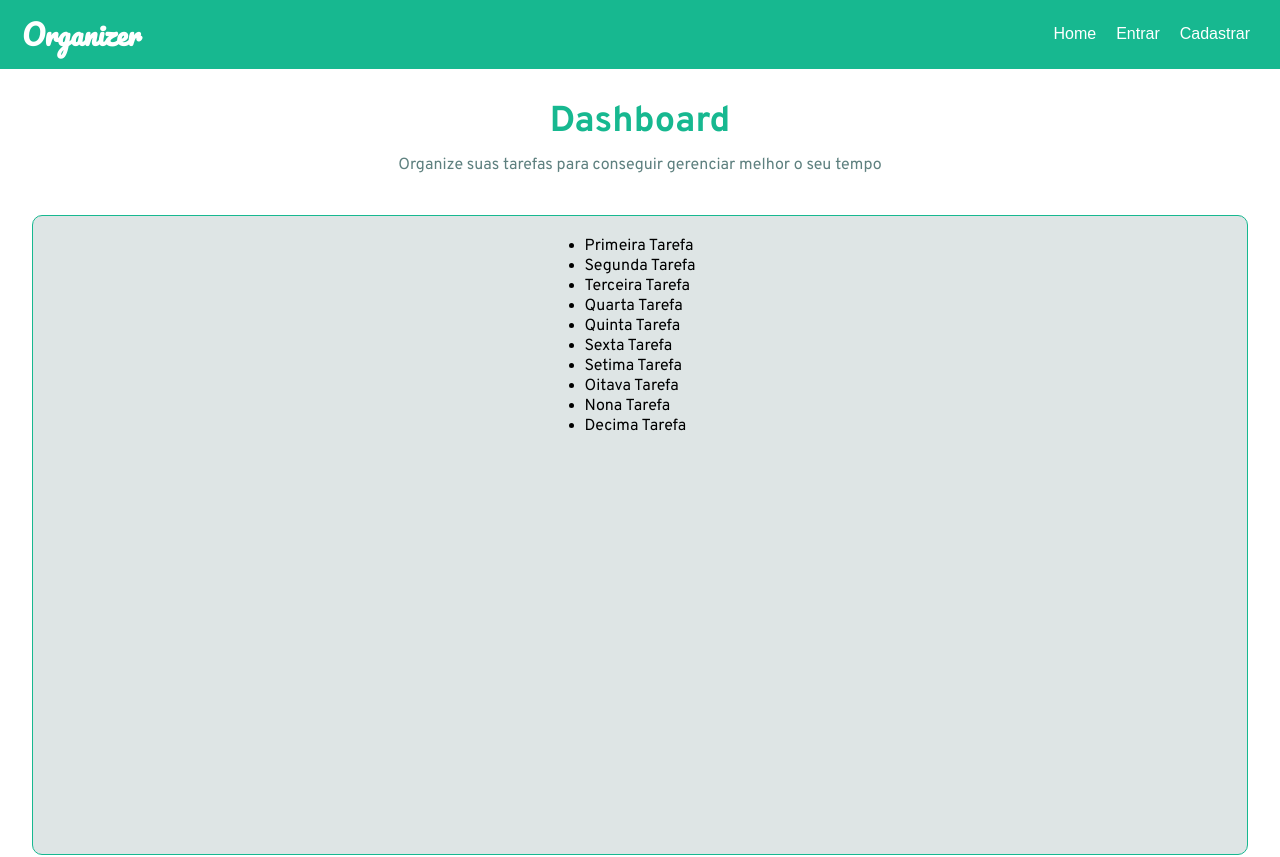
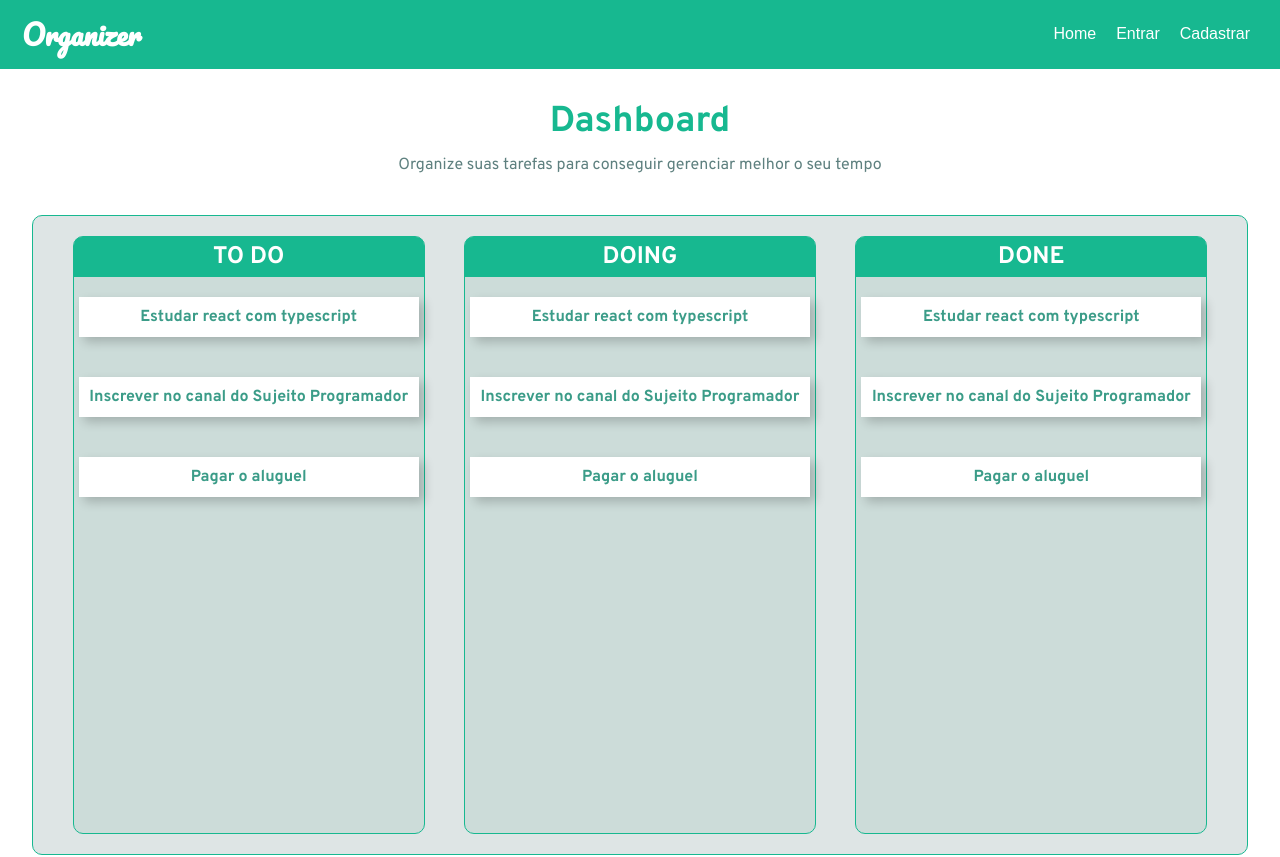
Before and after one commit to Paulogsiqueira/Organizer, a React (Vite) app: page /dashboard in a window 1280 px wide. Shown: the top 857 px of the page. Built offline with nearby package versions, Linux system fonts and the light colour scheme.

Commit message:
Drag and Drop

```diff
--- a/package.json
+++ b/package.json
@@ -20,7 +20,8 @@
     "react-dom": "^18.2.0",
     "react-hook-form": "^7.49.0",
     "react-redux": "^9.0.4",
-    "react-router-dom": "^6.17.0"
+    "react-router-dom": "^6.17.0",
+    "redux-persist": "^6.0.0"
   },
   "devDependencies": {
     "@types/node": "^20.10.4",
--- a/src/components/navbar/Navbar.tsx
+++ b/src/components/navbar/Navbar.tsx
@@ -1,15 +1,17 @@
 import { NavLink, Link } from 'react-router-dom'
 import '@/style/navbar/Navbar.sass'
 import { useSelector } from 'react-redux'
-import { useUser } from '@/redux/sliceUser'
+import { selectUser } from '@/redux/sliceUser'
 import { useDispatch } from 'react-redux'
 import { AppDispatch } from '@/redux/store'
 import { logoutUser } from '@/redux/sliceUser'
 
 const NavBar = () => {
-    const user = useSelector(useUser)
+    const user = useSelector(selectUser)
     const userLogged: boolean = (user.isLogged)
     const dispatch = useDispatch<AppDispatch>();
+
+    console.log(userLogged)
 
     const handleLogout = () => {
         dispatch(logoutUser());
--- a/src/pages/dashboard/Dashboard.tsx
+++ b/src/pages/dashboard/Dashboard.tsx
@@ -1,45 +1,130 @@
 import '@/style/dashboard/dashboard.sass'
-import { useCallback, useReducer } from "react";
+import { useState } from "react";
 import { DragDropContext, Droppable } from '@hello-pangea/dnd'
+import Task from './task/Task';
 
-const onDragEnd = (result: any) => {
+const Dashboard = () => {
+  const [toDo, setToDo] = useState([
+    {
+      id: "0",
+      name: "Estudar react com typescript"
+    },
+    {
+      id: "1",
+      name: "Inscrever no canal do Sujeito Programador"
+    },
+    {
+      id: "2",
+      name: "Pagar o aluguel"
+    },
+  ])
 
+  const [doing, setDoing] = useState([
+    {
+      id: "0",
+      name: "Estudar react com typescript"
+    },
+    {
+      id: "1",
+      name: "Inscrever no canal do Sujeito Programador"
+    },
+    {
+      id: "2",
+      name: "Pagar o aluguel"
+    },
+  ])
+
+  const [done, setDone] = useState([
+    {
+      id: "0",
+      name: "Estudar react com typescript"
+    },
+    {
+      id: "1",
+      name: "Inscrever no canal do Sujeito Programador"
+    },
+    {
+      id: "2",
+      name: "Pagar o aluguel"
+    },
+  ])
+
+  function reorder<T>(list: T[], startIndex: number, endIndex: number) {
+    const result = Array.from(list);
+    const [removed] = result.splice(startIndex, 1)
+    result.splice(endIndex, 0, removed)
+
+    return result
   }
 
-const Dashboard = () => {
-  const tasks = [
-    { id: "1a2b", title: "Primeira Tarefa" },
-    { id: "3c4d", title: "Segunda Tarefa" },
-    { id: "123", title: "Terceira Tarefa" },
-    { id: "124", title: "Quarta Tarefa" },
-    { id: "12432", title: "Quinta Tarefa" },
-    { id: "12", title: "Sexta Tarefa" },
-    { id: "123", title: "Setima Tarefa" },
-    { id: "1234", title: "Oitava Tarefa" },
-    { id: "12345", title: "Nona Tarefa" },
-    { id: "123456", title: "Decima Tarefa" }
-  ];
+  function onDragEnd(result: any) {
+    // result.source.index     => Posição inicial
+    // result.destination.index     => Posição final
+    if (!result.destination) {
+      return;
+    }
 
+    const items = reorder(toDo, result.source.index, result.destination.index)
+    console.log(items)
+    setToDo(items)
+  }
 
   return (
     <div className="dashboard-page">
       <h1>Dashboard</h1>
       <p>Organize suas tarefas para conseguir gerenciar melhor o seu tempo</p>
       <section className='dashboard'>
+        <div className='dashboard-column'>
+          <h2>TO DO</h2>
           <DragDropContext onDragEnd={onDragEnd}>
             <Droppable droppableId='tasks' type='list' direction='vertical'>
               {(provided) => (
                 <article ref={provided.innerRef} {...provided.droppableProps}>
                   <ul>
-                  {tasks.map((task, index) =>
-                    <li key={task.id}>{task.title}</li>
+                    {toDo.map((item, index) =>
+                      <Task key={item.id} task={item} index={index} />
                     )}
                   </ul>
+                  {provided.placeholder}
                 </article>
               )}
             </Droppable>
           </DragDropContext>
-
+        </div>
+        <div className='dashboard-column'>
+          <h2>DOING</h2>
+          <DragDropContext onDragEnd={onDragEnd}>
+            <Droppable droppableId='tasks' type='list' direction='vertical'>
+              {(provided) => (
+                <article ref={provided.innerRef} {...provided.droppableProps}>
+                  <ul>
+                    {doing.map((item, index) =>
+                      <Task key={item.id} task={item} index={index} />
+                    )}
+                  </ul>
+                  {provided.placeholder}
+                </article>
+              )}
+            </Droppable>
+          </DragDropContext>
+        </div>
+        <div className='dashboard-column'>
+          <h2>DONE</h2>
+          <DragDropContext onDragEnd={onDragEnd}>
+            <Droppable droppableId='tasks' type='list' direction='vertical'>
+              {(provided) => (
+                <article ref={provided.innerRef} {...provided.droppableProps}>
+                  <ul>
+                    {done.map((item, index) =>
+                      <Task key={item.id} task={item} index={index} />
+                    )}
+                  </ul>
+                  {provided.placeholder}
+                </article>
+              )}
+            </Droppable>
+          </DragDropContext>
+        </div>
       </section>
     </div>
   )
--- /dev/null
+++ b/src/pages/dashboard/task/Task.tsx
@@ -0,0 +1,28 @@
+import { Draggable } from '@hello-pangea/dnd';
+import '@/style/dashboard/task/task.sass'
+
+interface TaskProps {
+    task: {
+      id: string;
+      name: string;
+    },
+    index:number
+  }
+
+const Task = ({ task , index}: TaskProps) => {
+    return (
+      <Draggable draggableId={task.id} index={index}>
+        {(provided) => (
+            <div className='dashboard-item'
+            {...provided.dragHandleProps}
+                {...provided.draggableProps}
+                ref={provided.innerRef}
+            >
+                <p>{task.name}</p>
+            </div>
+        )}
+      </Draggable>
+      );
+}
+
+export default Task
--- a/src/pages/perfil/Perfil.tsx
+++ b/src/pages/perfil/Perfil.tsx
@@ -1,7 +1,7 @@
 import { useForm } from 'react-hook-form';
 import { useState } from 'react';
 import { useSelector } from 'react-redux'
-import { useUser } from '@/redux/sliceUser'
+import { selectUser } from '@/redux/sliceUser'
 import { validForm } from '@/methods/validation/validationMethods';
 import { cleanMessage } from '@/methods/others/othersMethods';
 import noPhoto from '/user/NoPhoto.jpg';
@@ -10,7 +10,7 @@ import '@/style/perfil/perfil.sass'
 const Perfil = () => {
     const { register, handleSubmit, formState: { errors }, getValues } = useForm()
     const [message, setMessage] = useState('')
-    const user = useSelector(useUser)
+    const user = useSelector(selectUser)
 
     const handleValid = async () => {
         const msg = await validForm(user.idUser, getValues('name'), getValues('email'), getValues('password'), getValues('newPassword'), getValues('confirmNewPassword'))
--- a/src/redux/store.tsx
+++ b/src/redux/store.tsx
@@ -1,12 +1,24 @@
 import { configureStore } from '@reduxjs/toolkit';
 import sliceUser from './sliceUser'
+import { persistReducer } from 'redux-persist';
+import storage from 'redux-persist/lib/storage'
 
-const store = configureStore({
+const persistConfig = {
+    key: 'root',
+    storage,
+    whitelist: ['user'],
+  };
+
+  const persistedReducer = persistReducer(persistConfig, sliceUser);
+
+  const store = configureStore({
     reducer: {
-        user: sliceUser,
+      user: persistedReducer
     },
-});
+  });
 
-export type AppDispatch = typeof store.dispatch;
+  export type RootState = ReturnType<typeof store.getState>;
 
-export default store;
+  export type AppDispatch = typeof store.dispatch;
+
+  export default store;
--- a/src/style/dashboard/dashboard.sass
+++ b/src/style/dashboard/dashboard.sass
@@ -1,4 +1,15 @@
 @use '../variables'
+
+.dashboard
+    width: 95%
+    margin: 0 auto
+    border: 1px solid variables.$medium-color
+    border-radius: 10px
+    background-color: variables.$light-color
+    display: flex
+    justify-content: space-around
+    padding: 20px
+    min-height: 80vh
 
 .dashboard-page
     width: 100%
@@ -22,27 +33,16 @@
         font-family: variables.$text-font
         color: variables.$medium-dark-color
 
-.dashboard
-    width: 95%
-    margin: 0 auto
+.dashboard-column
+    width: 30%
+    background: #bed5d08b
     border: 1px solid variables.$medium-color
     border-radius: 10px
-    background-color: variables.$light-color
-    display: flex
-    justify-content: space-around
-    padding: 20px
-    min-height: 80vh
-
-.dashboard-column
-    width: 30%
-    background-color: variables.$white-color
-    border-radius: 10px
-    h3
+    h2
+        width: 100%
         background-color: variables.$medium-color
-        padding: 10px
+        border-radius: 8px 8px 0 0
+        text-align: center
+        padding: 5px
+        margin-bottom: 20px
         color: variables.$white-color
-        display: flex
-        justify-content: center
-        align-items: center
-        font-size: 22px
-        border-radius: 5px 5px 0px 0px
--- /dev/null
+++ b/src/style/dashboard/task/task.sass
@@ -0,0 +1,10 @@
+@use '../../variables'
+
+.dashboard-item
+    background-color: variables.$white-color
+    margin: 0 5px
+    box-shadow: 5px 5px 10px rgba(0, 0, 0, 0.2)
+    p
+        color: variables.$medium-two-color
+        padding: 10px
+        font-weight: bold
--- a/src/style/variables.sass
+++ b/src/style/variables.sass
@@ -9,6 +9,7 @@ $medium-two-color: #3B9C88
 $medium-dark-color: #5E807F
 $dark-color: #082D0F
 $red: #F03D3D
+$light-gray:#edecec
 
 $white-color: #FFFFFF
 $black-color: #000000
```
Also changed, not shown: src/redux/sliceUser.tsx (+6 -23 lines), 1 other file (tests, documents, lock files or other folders). Lines whose indentation alone changed are shown as unchanged.
